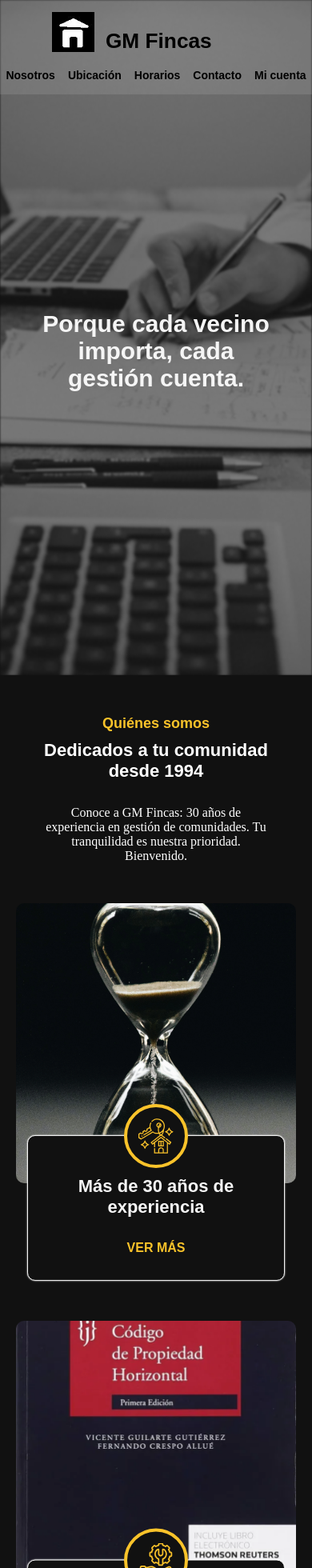
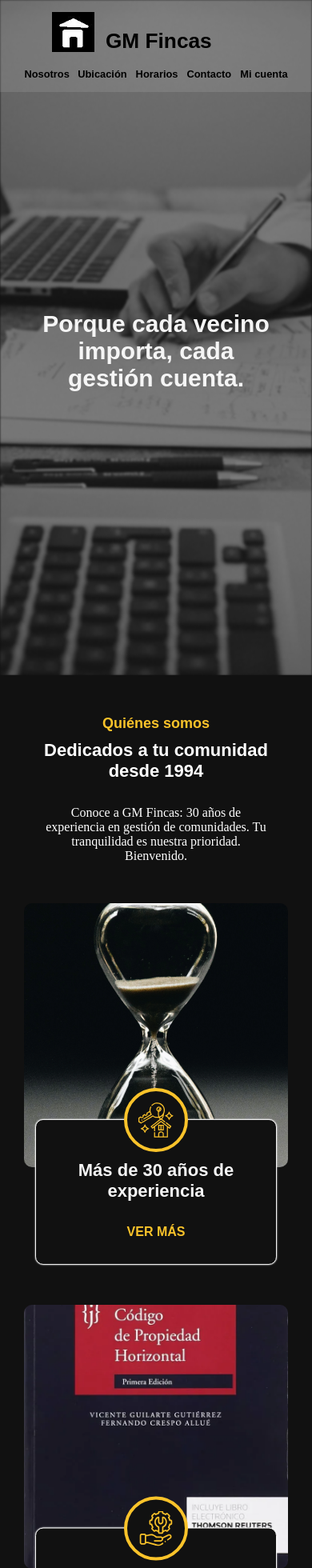
Before and after one commit to khachimarur80/GM-Fincas, a Vue app in the folder client/: page / in a window 390 px wide. Shown: the top 1960 px of the page at 80% size. Built offline with nearby package versions, Linux system fonts and the light colour scheme.

Commit message:
Responsive Issue

```diff
--- a/client/src/components/vk-navbar.vue
+++ b/client/src/components/vk-navbar.vue
@@ -131,9 +131,11 @@ export default {
       gap: 0px;
     }
     .navbar-item {
-      font-size: 14px;
+      font-size: 3vw;
+      transform: scale(1.1);
     }
     .navbar-items {
+      padding: 0px;
       justify-content: center;
       gap: 0px;
     }
--- a/client/src/components/vk-services.vue
+++ b/client/src/components/vk-services.vue
@@ -231,6 +231,7 @@
       transition: border .3s ease-out;
       background: none;
       cursor: pointer;
+      min-width: fit-content !important;
     }
     .seemore:hover {
       border: 2px solid var(--vk-primary);
@@ -246,7 +247,7 @@
     }
     @media (max-width: 600px) {
       .service {
-        width: calc(100% - 20px);
+        width: calc(100% - 40px);
         max-width: 1000px;
         margin-bottom: -10px;
       }
```
